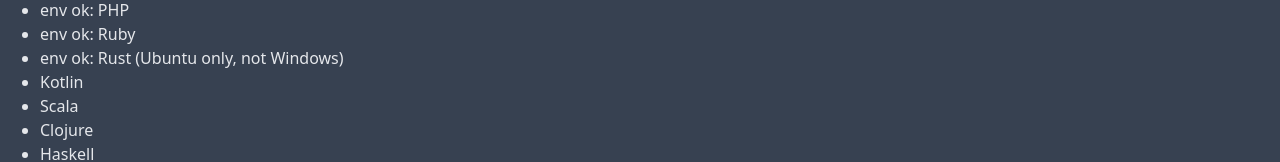
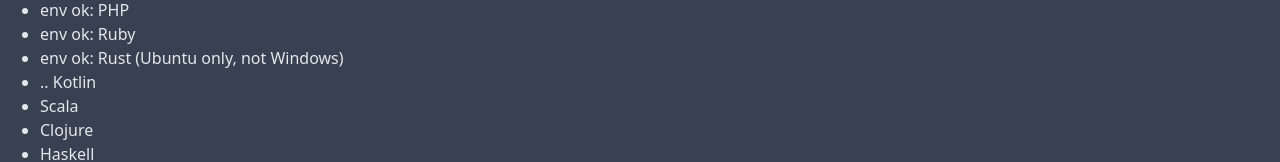
Before and after one commit to edwardtanguay/datapod-tanguay-eu, an Angular app: page /home in a window 1280 px wide. Shown: the part 754-916 px from the top of the page. Built offline with nearby package versions, Linux system fonts and the light colour scheme.

Commit message:
ok doing

```diff
--- a/src/app/home/home.component.html
+++ b/src/app/home/home.component.html
@@ -79,7 +79,7 @@
 		<li>env ok: PHP</li>
 		<li>env ok: Ruby</li>
 		<li>env ok: Rust (Ubuntu only, not Windows)</li>
-		<li>Kotlin</li>
+		<li>.. Kotlin</li>
 		<li>Scala</li>
 		<li>Clojure</li>
 		<li>Haskell</li>
```
